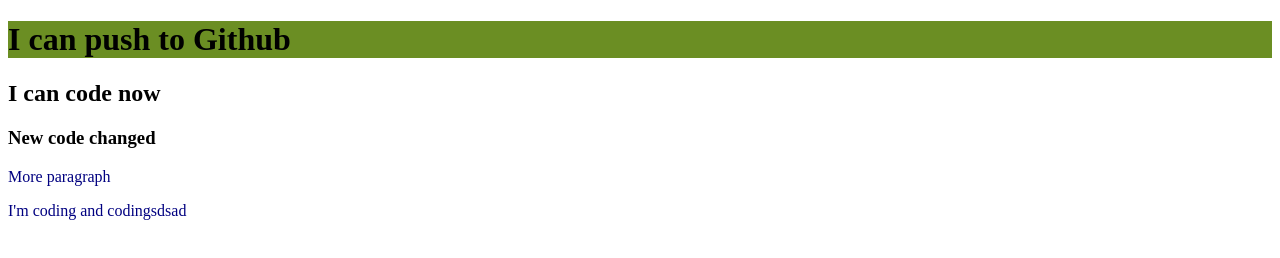
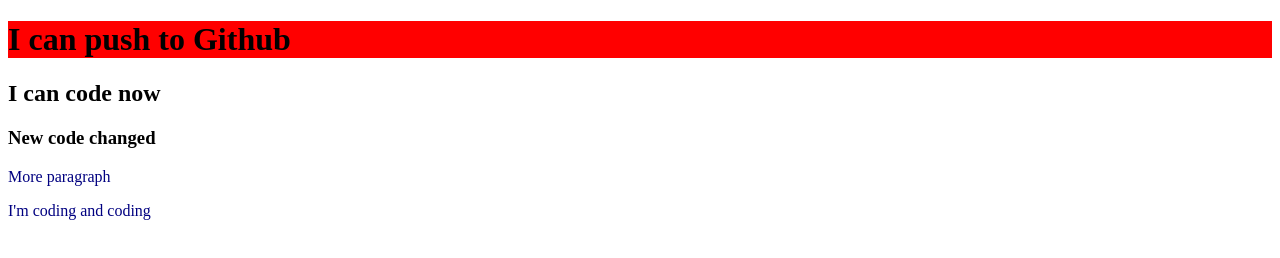
Before and after one commit to AdnanMahmud023/SecondDay-repo, a plain HTML site: page index.html in a window 1280 px wide. Drawn offline with Linux system fonts and the light colour scheme.

Commit message:
keep style

```diff
--- a/index.html
+++ b/index.html
@@ -12,6 +12,6 @@
     <h2>I can code now</h2>
     <h3>New code changed</h3>
     <p>More paragraph</p>
-    <p>I'm coding and codingsdsad</p>
+    <p>I'm coding and coding</p>
 </body>
 </html>
--- a/style.css
+++ b/style.css
@@ -2,5 +2,5 @@ p{
     color: navy;
 }
 h1{
-    background-color: olivedrab;
+    background-color: red;
 }
```
